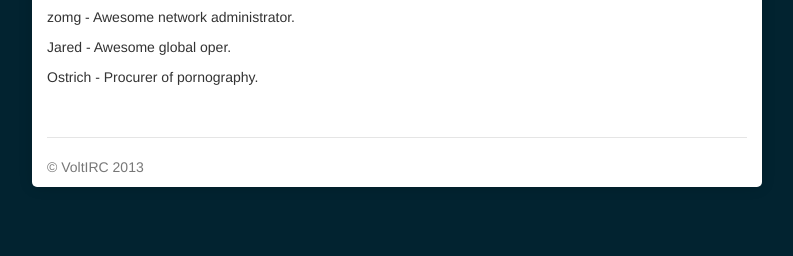
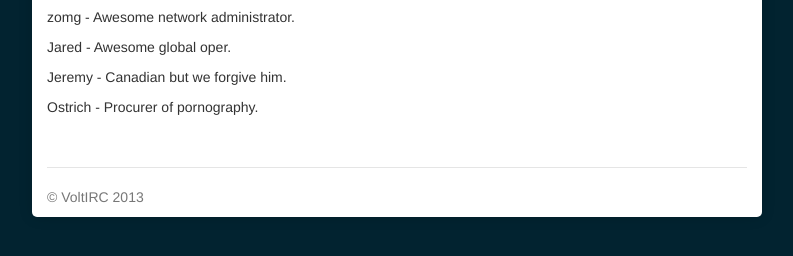
Before and after one commit to VoltIRC/website, a plain HTML site: page staff.html in a window 1280 px wide. Shown: the part 228-484 px from the top of the page, without its empty margins (243-1036 px from the left). Drawn offline with nearby package versions, Linux system fonts and the light colour scheme.

Commit message:
Forgot to add Jeremy. RIP.

```diff
--- a/staff.html
+++ b/staff.html
@@ -40,6 +40,7 @@
 				<p>Louis - Smelly network administrator.</p>
 				<p>zomg - Awesome network administrator.</p>
 				<p>Jared - Awesome global oper.</p>
+				<p>Jeremy - Canadian but we forgive him.</p>
 				<p>Ostrich - Procurer of pornography.</p>
 			</div>
 <!-- 			<div class="row marketing">
```
